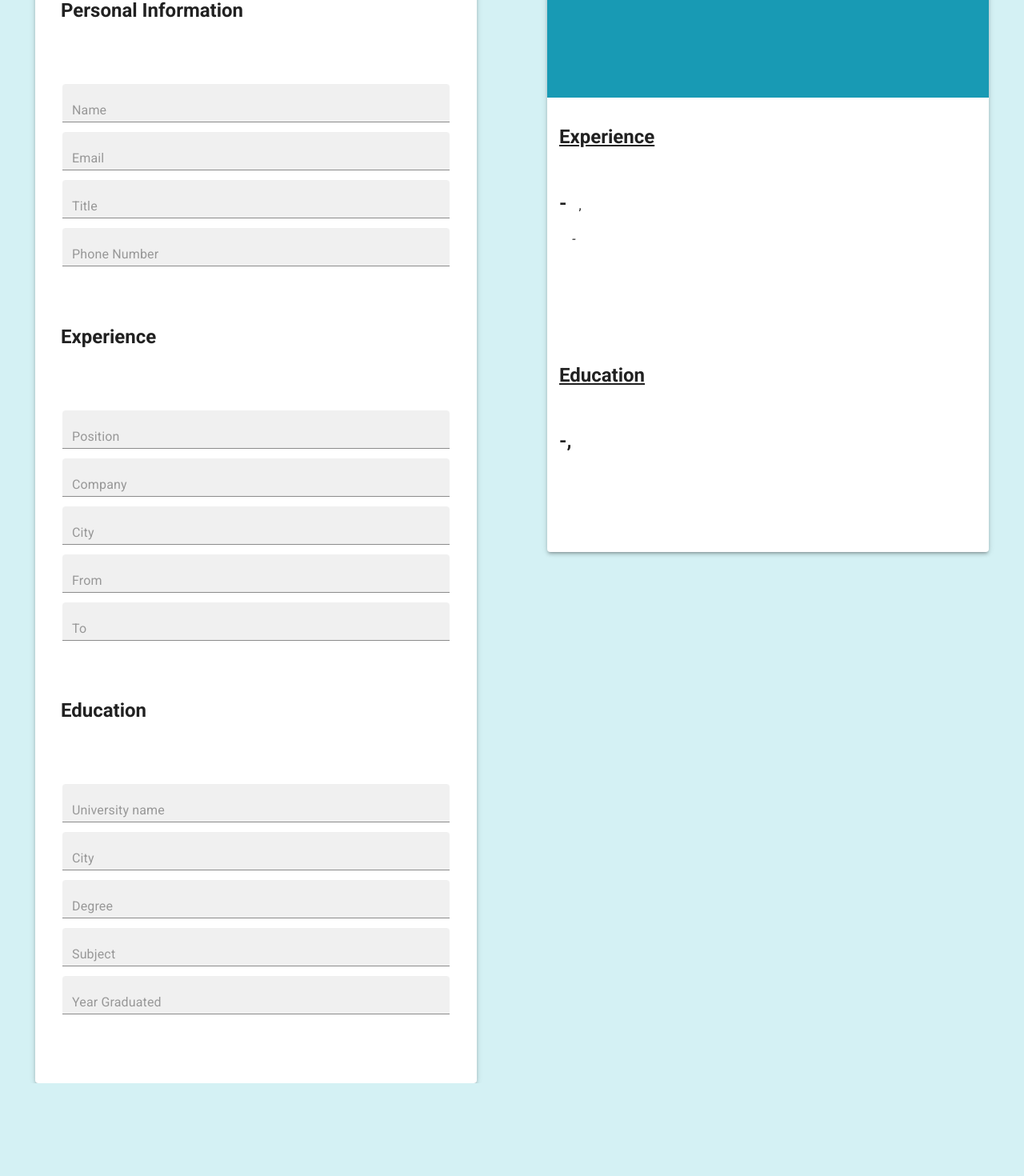
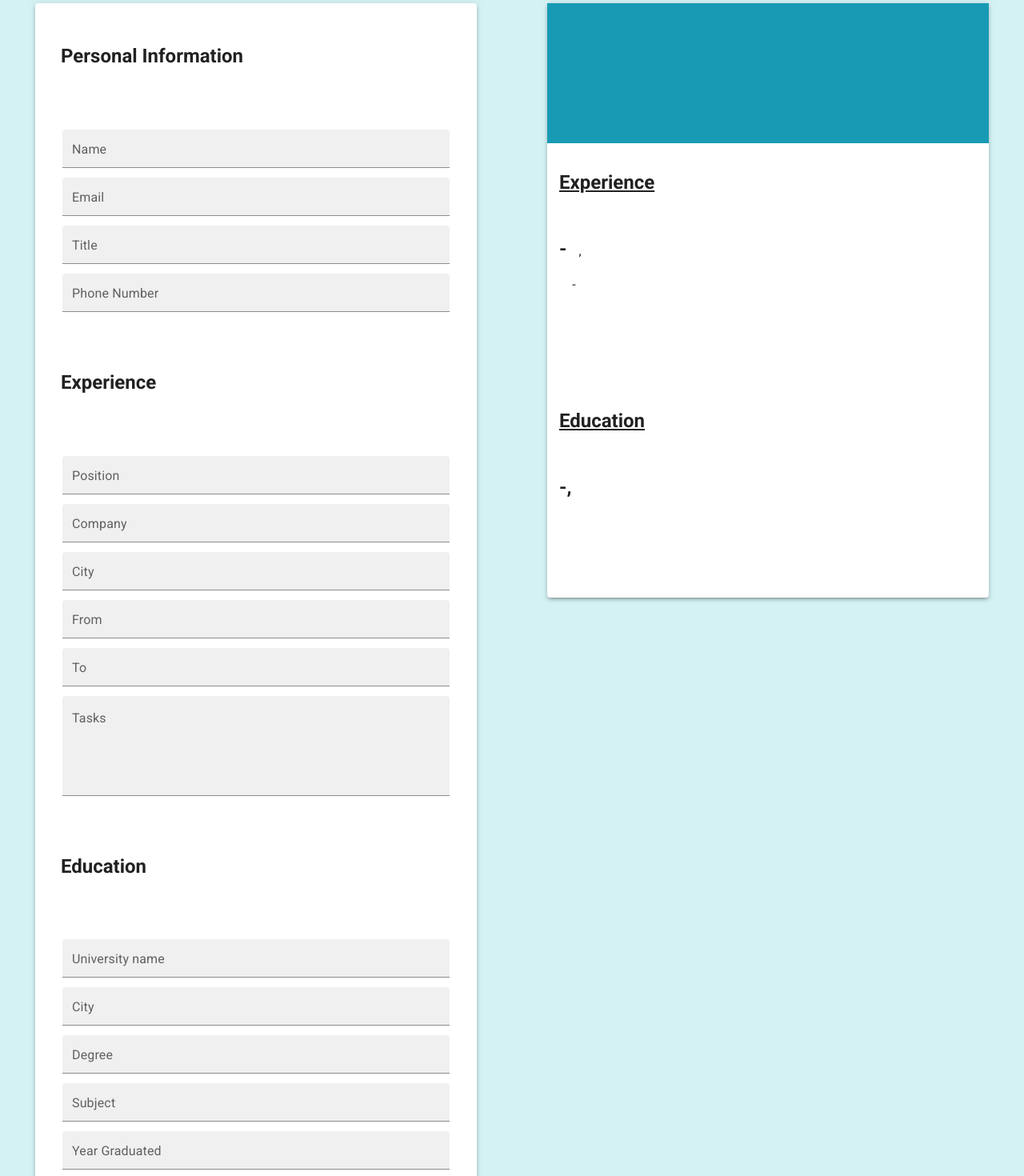
Before and after one commit to andbostick/odin-proj, a React (Create React App) app in the folder cv-app/cv-app/: page / in a window 1280 px wide. Shown: the part 134-1604 px from the top of the page at 80% size. Before the commit the page ends 1488 px from the top, so only its background shows below. Built offline with nearby package versions, Linux system fonts and the light colour scheme.

Commit message:
added job description field more styling

```diff
--- a/cv-app/cv-app/src/App.js
+++ b/cv-app/cv-app/src/App.js
@@ -5,6 +5,7 @@ import Experience from "./components/Experience";
 import General from "./components/General";
 import { Container } from "@mui/material";
 import { Paper } from "@mui/material";
+import { Button } from '@mui/material';
 import CompletedCV from "./components/CompletedCV";
 
 function App() {
@@ -20,6 +21,7 @@ function App() {
     city: "",
     from: "",
     to: "",
+    tasks: '',
   });
   const [education, setEducation] = useState({
     university: '',
@@ -43,6 +45,7 @@ function App() {
 
           <Experience experience={experience} setExperience={setExperience} />
           <Education education={education} setEducation={setEducation} />
+
           </Paper>
           </Container>
         <CompletedCV personalInfo={personalInfo} experience={experience} education={education} />
--- a/cv-app/cv-app/src/components/Education.js
+++ b/cv-app/cv-app/src/components/Education.js
@@ -1,7 +1,7 @@
 import React from "react";
 import { TextField } from "@mui/material";
 
-export default function Education({setEducation, education}) {
+export default function Education({ setEducation, education }) {
   function handleChange(e) {
     let key = e.target.name;
     let value = e.target.value;
@@ -11,11 +11,46 @@ export default function Education({setEducation, education}) {
     <section>
       <h2>Education</h2>
       <form>
-        <TextField onChange={handleChange} variant="filled" size="small" margin="dense" placeholder="University name" name="university"/>
-        <TextField onChange={handleChange} variant="filled" size="small" margin="dense" placeholder="City" name="city"/>
-        <TextField onChange={handleChange} variant="filled" size="small" margin="dense" placeholder="Degree" name="degree"/>
-        <TextField onChange={handleChange} variant="filled" size="small" margin="dense" placeholder="Subject" name="subject"/>
-        <TextField onChange={handleChange} variant="filled" size="small" margin="dense" placeholder="Year Graduated" name="graduated"/>
+        <TextField
+          onChange={handleChange}
+          variant="filled"
+          size="small"
+          margin="dense"
+          label="University name"
+          name="university"
+        />
+        <TextField
+          onChange={handleChange}
+          variant="filled"
+          size="small"
+          margin="dense"
+          label="City"
+          name="city"
+        />
+        <TextField
+          onChange={handleChange}
+          variant="filled"
+          size="small"
+          margin="dense"
+          label="Degree"
+          name="degree"
+        />
+        <TextField
+          onChange={handleChange}
+          variant="filled"
+          size="small"
+          margin="dense"
+          label="Subject"
+          name="subject"
+        />
+        <TextField
+          onChange={handleChange}
+          variant="filled"
+          size="small"
+          margin="dense"
+          label="Year Graduated"
+          name="graduated"
+        />
       </form>
     </section>
   );
--- a/cv-app/cv-app/src/components/Experience.js
+++ b/cv-app/cv-app/src/components/Experience.js
@@ -17,7 +17,7 @@ export default function Experience({ setExperience, experience }) {
           variant="filled"
           size="small"
           margin="dense"
-          placeholder="Position"
+          label="Position"
           name="position"
         />
 
@@ -26,7 +26,7 @@ export default function Experience({ setExperience, experience }) {
           variant="filled"
           size="small"
           margin="dense"
-          placeholder="Company"
+          label="Company"
           name="company"
         />
 
@@ -35,7 +35,7 @@ export default function Experience({ setExperience, experience }) {
           variant="filled"
           size="small"
           margin="dense"
-          placeholder="City"
+          label="City"
           name="city"
         />
 
@@ -44,7 +44,7 @@ export default function Experience({ setExperience, experience }) {
           variant="filled"
           size="small"
           margin="dense"
-          placeholder="From"
+          label="From"
           name="from"
         />
         <TextField
@@ -52,8 +52,17 @@ export default function Experience({ setExperience, experience }) {
           variant="filled"
           size="small"
           margin="dense"
-          placeholder="To"
+          label="To"
           name="to"
+        />
+        <TextField
+          label="Tasks"
+          name="tasks"
+          multiline='true'
+          variant="filled"
+          onChange={handleChange}
+          rows={4}
+          margin="dense"
         />
       </form>
     </section>
--- a/cv-app/cv-app/src/components/FilledEducation.js
+++ b/cv-app/cv-app/src/components/FilledEducation.js
@@ -6,7 +6,7 @@ export default function FilledEducation({ education }) {
       <div>
           <Box sx={{
             width: '100%',
-            height: 250
+            minHeight: 250
           }}
           className='education-box'>
               <h2 className='title'>Education</h2>
--- a/cv-app/cv-app/src/components/FilledExperience.js
+++ b/cv-app/cv-app/src/components/FilledExperience.js
@@ -7,7 +7,7 @@ export default function FilledExperience({experience}) {
           <h2 className='title'>Experience</h2>
           <Box sx={{
               width: '100%',
-              height: 200
+              minHeight: 200
           }}
               className='experience-box'>
               <div>
@@ -19,7 +19,8 @@ export default function FilledExperience({experience}) {
                   <p>{experience.from}</p>
                   -
                   <p>{experience.to}</p>
-                  </div>
+              </div>
+              <div>{experience.tasks}</div>
               </Box>
       </section>
   )
--- a/cv-app/cv-app/src/components/FilledGeneral.js
+++ b/cv-app/cv-app/src/components/FilledGeneral.js
@@ -7,19 +7,22 @@ export default function FilledGeneral({personalInfo}) {
       <Box
         sx={{
           backgroundColor: '#189AB4',
-          height: 175,
+          minHeight: 175,
           width: "100%",
 
 
         }}
         className='header-box'
       >
+        <div>
         <h2>{personalInfo.name}</h2>
+        <p>{personalInfo.title}</p>
+        </div>
+        <div>
+        <p>{personalInfo.email}</p>
 
-
-        <p>{personalInfo.email}</p>
-        <p>{personalInfo.title}</p>
           <p>{personalInfo.number}</p>
+          </div>
 
       </Box>
 
--- a/cv-app/cv-app/src/components/General.js
+++ b/cv-app/cv-app/src/components/General.js
@@ -1,33 +1,50 @@
 import React from "react";
-import '../styles/Input.css'
-import { TextField } from '@mui/material';
+import "../styles/Input.css";
+import { TextField } from "@mui/material";
 
-
-
-
-export default function General({personalInfo, setPersonalInfo}) {
-
-
-
+export default function General({ personalInfo, setPersonalInfo }) {
   function handleChange(e) {
     let key = e.target.name;
     let value = e.target.value;
-    setPersonalInfo({...personalInfo, [key]: value})
-
+    setPersonalInfo({ ...personalInfo, [key]: value });
   }
 
   return (
     <section>
       <h2>Personal Information</h2>
       <form>
-      <TextField  onChange={handleChange} variant="filled" size="small" margin="dense" name="name" placeholder="Name" />
-      <TextField onChange={handleChange} variant="filled" size="small" margin="dense" name="email" placeholder="Email" />
-      <TextField onChange={handleChange} variant="filled" size="small" margin="dense" name="title" placeholder="Title" />
-      <TextField onChange={handleChange} variant="filled" size="small" margin="dense" name="number" placeholder="Phone Number" />
-
-
-
-
+        <TextField
+          onChange={handleChange}
+          variant="filled"
+          size="small"
+          margin="dense"
+          name="name"
+          label="Name"
+        />
+        <TextField
+          onChange={handleChange}
+          variant="filled"
+          size="small"
+          margin="dense"
+          name="email"
+          label="Email"
+        />
+        <TextField
+          onChange={handleChange}
+          variant="filled"
+          size="small"
+          margin="dense"
+          name="title"
+          label="Title"
+        />
+        <TextField
+          onChange={handleChange}
+          variant="filled"
+          size="small"
+          margin="dense"
+          name="number"
+          label="Phone Number"
+        />
       </form>
     </section>
   );
--- a/cv-app/cv-app/src/styles/App.css
+++ b/cv-app/cv-app/src/styles/App.css
@@ -5,6 +5,11 @@ html {
   background-color: #d4f1f4;
 }
 
+.App-header {
+  text-align: center;
+  margin: 50px;
+}
+
 .main-container {
   display: flex;
   justify-content: space-evenly;
--- a/cv-app/cv-app/src/styles/completed.css
+++ b/cv-app/cv-app/src/styles/completed.css
@@ -1,23 +1,19 @@
 .header-box {
-  display: grid;
-  grid-template-columns: 1fr 1fr;
+  display: flex;
+  justify-content: space-between;
 }
 
-.header-box p:nth-child(2) {
+.header-box div {
   padding: 15px;
-  justify-self: end;
-}
-.header-box p:nth-child(4) {
-  padding: 15px;
-  justify-self: end;
+  align-items: baseline;
 }
 
-.header-box p:nth-child(3) {
-  padding: 15px;
+.header-box div:nth-child(2) {
+  align-self: flex-end;
 }
 
 .header-box h2 {
-  padding: 15px;
+  font-size: 35px;
 }
 
 .experience-box div {
@@ -48,3 +44,7 @@
 .education-box div:nth-child(4) {
   font-style: italic;
 }
+
+.experience-box div:nth-child(3) {
+  white-space: pre-line;
+}
```
